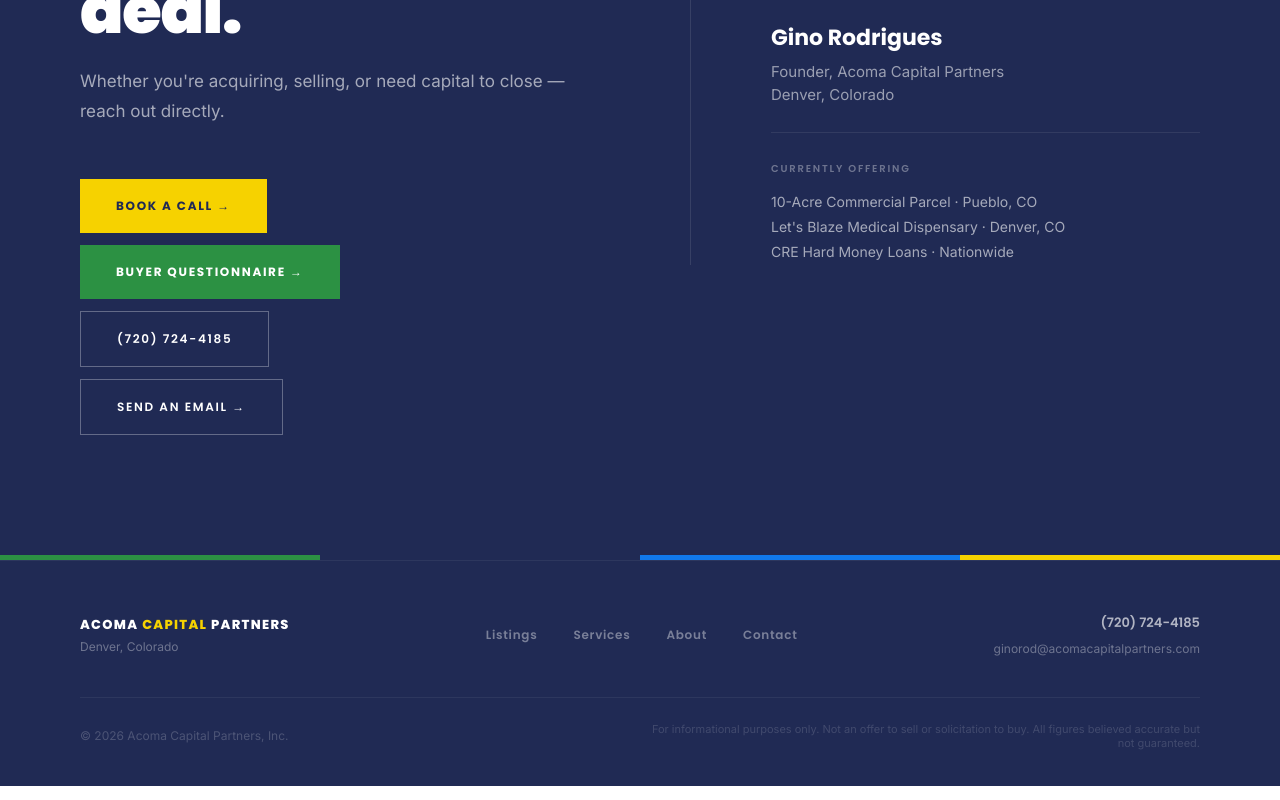
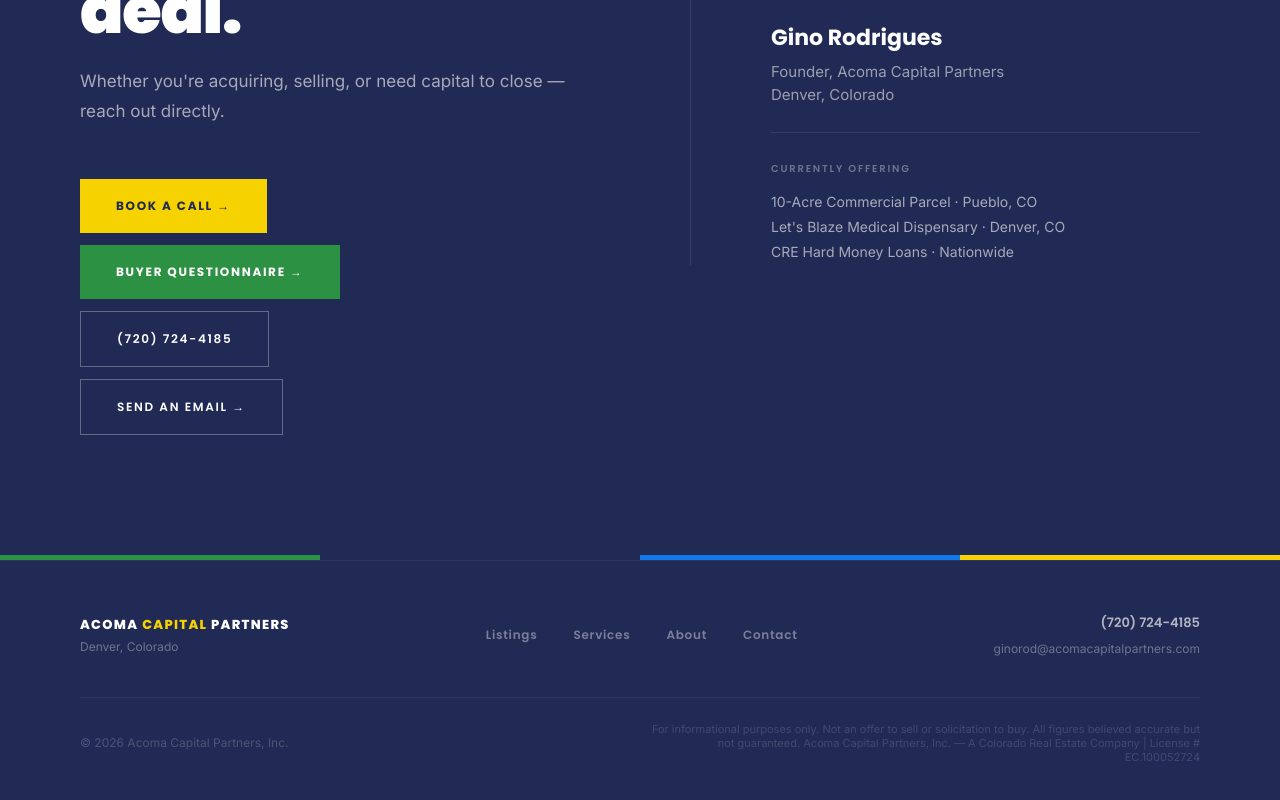
Before and after one commit to ginorod-droid/nextjs, a Next.js app: page / in a window 1280 px wide. Shown: the part 5644-6444 px from the top of the page. Built offline with nearby package versions, Linux system fonts and the light colour scheme.

Commit message:
Update footer with company information
Added additional information about Acoma Capital Partners, Inc. to the footer.

```diff
--- a/app/page.tsx
+++ b/app/page.tsx
@@ -564,7 +564,7 @@ export default function Home() {
           <div style={{ borderTop: "1px solid rgba(255,255,255,0.06)", paddingTop: 24, display: "flex", justifyContent: "space-between", alignItems: "center", flexWrap: "wrap", gap: 12 }}>
             <p style={{ fontFamily: I, fontSize: 12, color: "rgba(255,255,255,0.2)" }}>© 2026 Acoma Capital Partners, Inc.</p>
             <p style={{ fontFamily: I, fontSize: 11, color: "rgba(255,255,255,0.15)", maxWidth: 560, textAlign: "right" }}>
-              For informational purposes only. Not an offer to sell or solicitation to buy. All figures believed accurate but not guaranteed.
+              For informational purposes only. Not an offer to sell or solicitation to buy. All figures believed accurate but not guaranteed. Acoma Capital Partners, Inc. — A Colorado Real Estate Company | License # EC.100052724
             </p>
           </div>
         </div>
```
